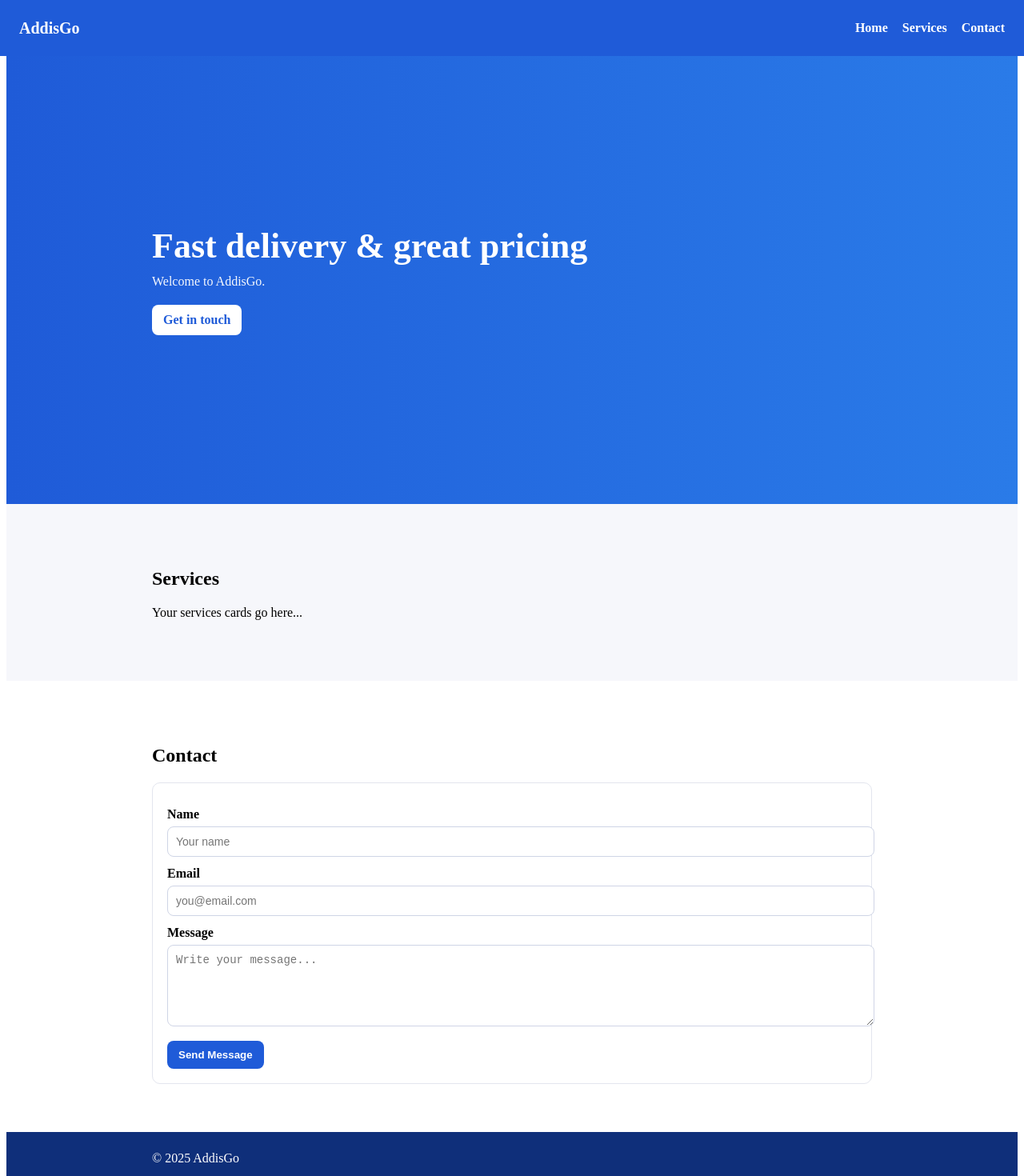
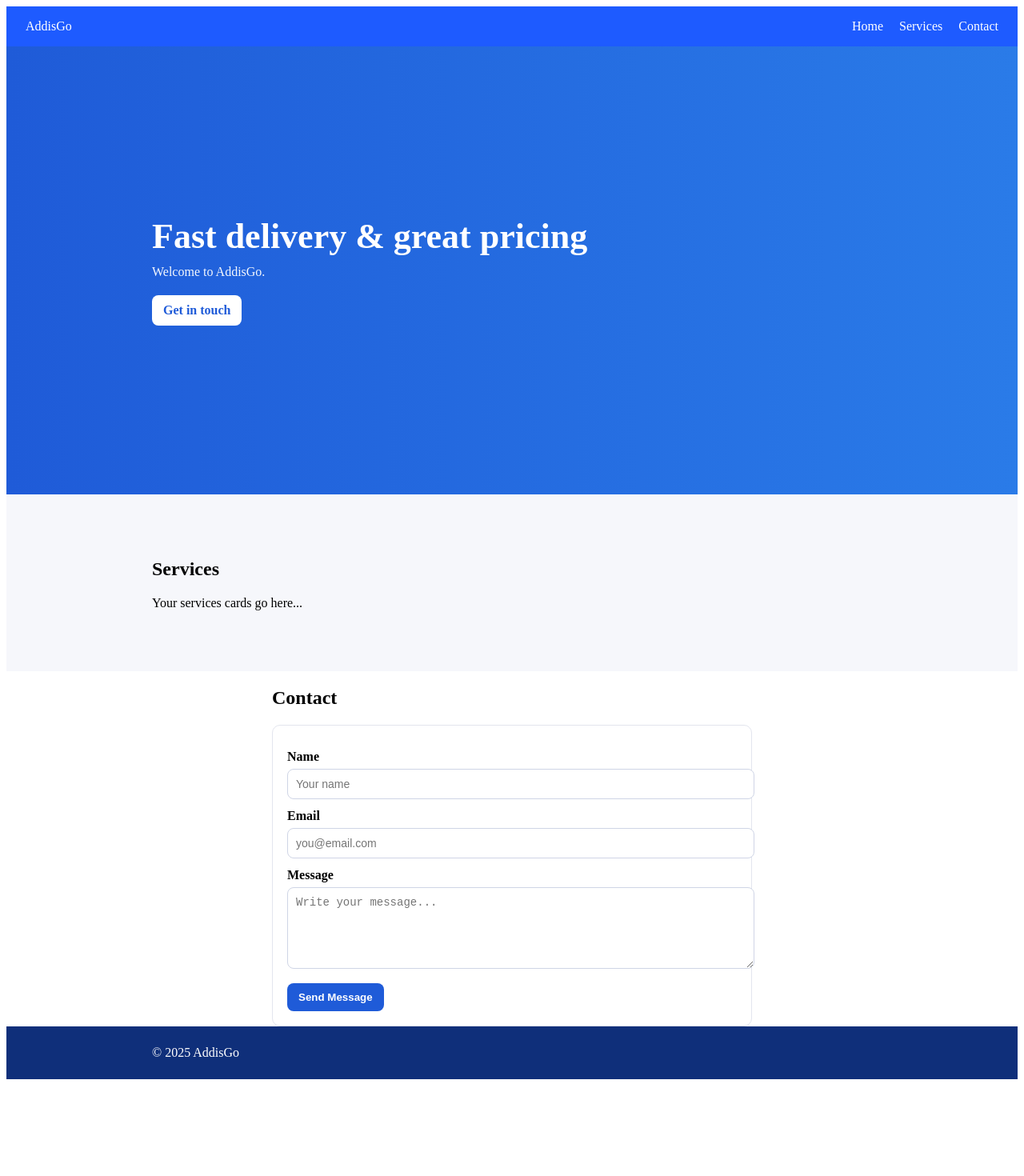
Before and after one commit to Madanmeadow/AddisGo, a Vue app: page /contact in a window 1280 px wide. Shown: the top 1470 px of the page at 80% size. After the commit the page ends 1357 px from the top, so only its background shows below. Built offline with nearby package versions, Linux system fonts and the light colour scheme.

Commit message:
little update

```diff
--- a/src/App.vue
+++ b/src/App.vue
@@ -1,25 +1,38 @@
 <script setup>
 import SiteNavbar from "./components/SiteNavbar.vue"
+import SiteFooter from "./components/SiteFooter.vue"
+
+// Pages
 import Home from "./pages/Home.vue"
 import Services from "./pages/Services.vue"
 import Contact from "./pages/Contact.vue"
-import SiteFooter from "./components/SiteFooter.vue"
 </script>
 
 <template>
   <SiteNavbar />
 
   <main>
-    <Home />
-    <Services />
-    <Contact />
+    <section id="home">
+      <Home />
+    </section>
+
+    <section id="services">
+      <Services />
+    </section>
+
+    <section id="contact">
+      <Contact />
+    </section>
   </main>
 
   <SiteFooter />
 </template>
 
-<style scoped>
+<style>
 main {
-  margin-top: 70px;
+  min-height: 100vh;
+}
+section {
+  scroll-margin-top: 80px;
 }
 </style>
--- a/src/components/SiteNavbar.vue
+++ b/src/components/SiteNavbar.vue
@@ -1,8 +1,8 @@
 <template>
-  <header class="topbar">
+  <header class="navbar">
     <div class="brand">AddisGo</div>
 
-    <nav class="nav">
+    <nav>
       <a href="#home">Home</a>
       <a href="#services">Services</a>
       <a href="#contact">Contact</a>
@@ -11,34 +11,25 @@
 </template>
 
 <style scoped>
-.topbar {
-  position: fixed;
+.navbar {
+  position: sticky;
   top: 0;
-  left: 0;
-  right: 0;
-  height: 70px;
+  background: #1e5bff;
+  color: white;
   display: flex;
-  align-items: center;
   justify-content: space-between;
-  padding: 0 24px;
-  background: #1f5bd8;
-  color: white;
-  z-index: 999;
+  padding: 16px 24px;
+  z-index: 100;
 }
 
-.brand {
-  font-weight: 700;
-  font-size: 20px;
+.navbar a {
+  color: white;
+  margin-left: 20px;
+  text-decoration: none;
+  font-weight: 500;
 }
 
-.nav a {
-  color: white;
-  text-decoration: none;
-  margin-left: 18px;
-  font-weight: 600;
-}
-
-.nav a:hover {
+.navbar a:hover {
   text-decoration: underline;
 }
 </style>
--- a/src/pages/contact.vue
+++ b/src/pages/contact.vue
@@ -3,21 +3,15 @@ import ContactForm from "../components/ContactForm.vue"
 </script>
 
 <template>
-  <section id="contact" class="section">
-    <div class="container">
-      <h2>Contact</h2>
-      <ContactForm />
-    </div>
+  <section class="container">
+    <h2>Contact</h2>
+    <ContactForm />
   </section>
 </template>
 
 <style scoped>
-.section {
-  padding: 60px 20px;
-  background: white;
-}
 .container {
-  max-width: 900px;
-  margin: 0 auto;
+  max-width: 600px;
+  margin: auto;
 }
 </style>
```
